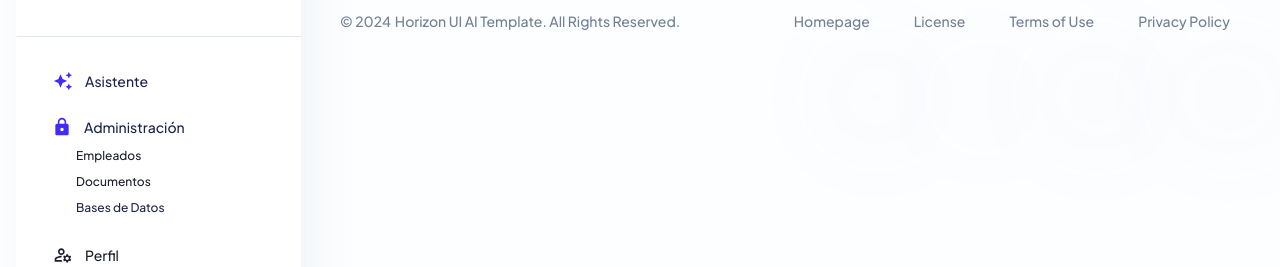
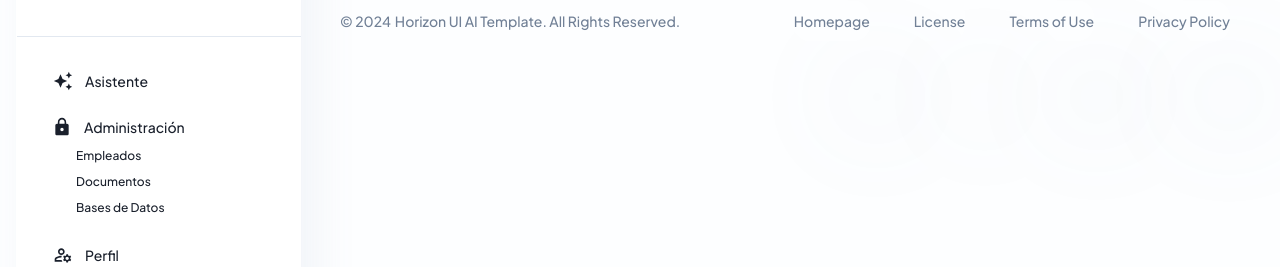
Before and after one commit to jesus-barrera-moran/asistente-virtual-pasteleria-frontend, a Next.js app: page /admin/databases in a window 1280 px wide. Shown: the part 343-610 px from the top of the page. Built offline with nearby package versions, Linux system fonts and the light colour scheme.

Commit message:
Arreglar navegacion y estilo

```diff
--- a/src/components/MessageBox.tsx
+++ b/src/components/MessageBox.tsx
@@ -11,7 +11,7 @@ export default function MessageBox(props: { output: string }) {
       px="22px !important"
       pl="22px !important"
       color={textColor}
-      minH="450px"
+      minH="75px"
       fontSize={{ base: 'sm', md: 'md' }}
       lineHeight={{ base: '24px', md: '26px' }}
       fontWeight="500"
--- a/src/components/sidebar/components/Links.tsx
+++ b/src/components/sidebar/components/Links.tsx
@@ -45,7 +45,7 @@ export function SidebarLinks(props: SidebarLinksProps) {
   // verifies if routeName is the one active (in browser input)
   const activeRoute = useCallback(
     (routeName: string) => {
-      return pathname?.includes(routeName);
+      return pathname === routeName;
     },
     [pathname],
   );
```
